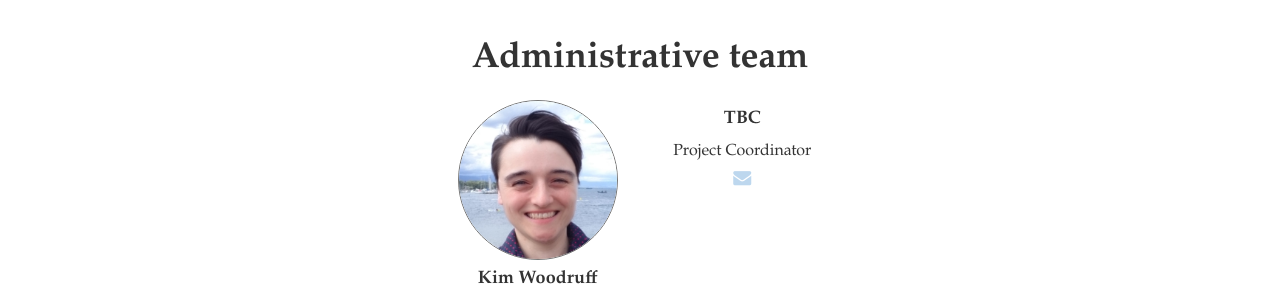
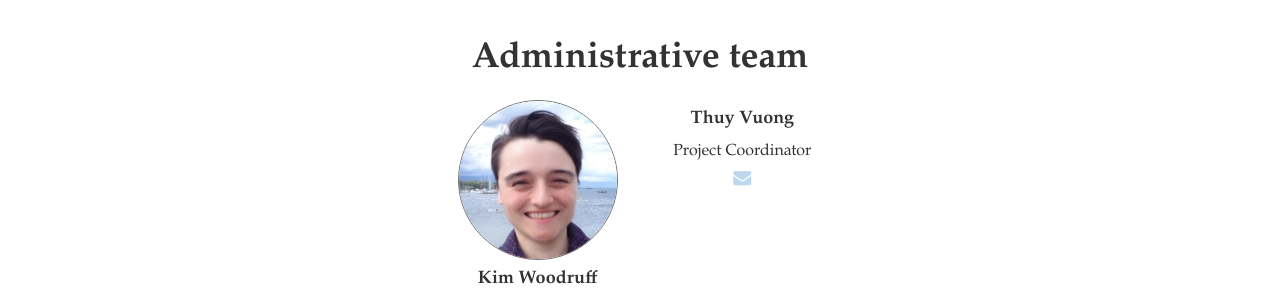
Before and after one commit to vimchub/vaccineimpact, a Jekyll site: the page built from secretariat.md, in a window 1280 px wide and 900 px high, scrolled down 1101 px. Shown: the part 150-450 px from the top of the window. Built offline with Jekyll 4.4.1, drawn with Linux system fonts in a browser that asks for light colours; nearby versions of some CDN libraries.

Commit message:
updated Thuy's details

```diff
--- a/_data/admin-team.yml
+++ b/_data/admin-team.yml
@@ -4,8 +4,8 @@
   email: k.woodruff@imperial.ac.uk
   img: /img/people/Kim_Woodruff.png
 
-- name: TBC
+- name: Thuy Vuong
   url:
   title: Project Coordinator
-  email: vimc@imperial.ac.uk
+  email: t.vuong@imperial.ac.uk
   img:
```
